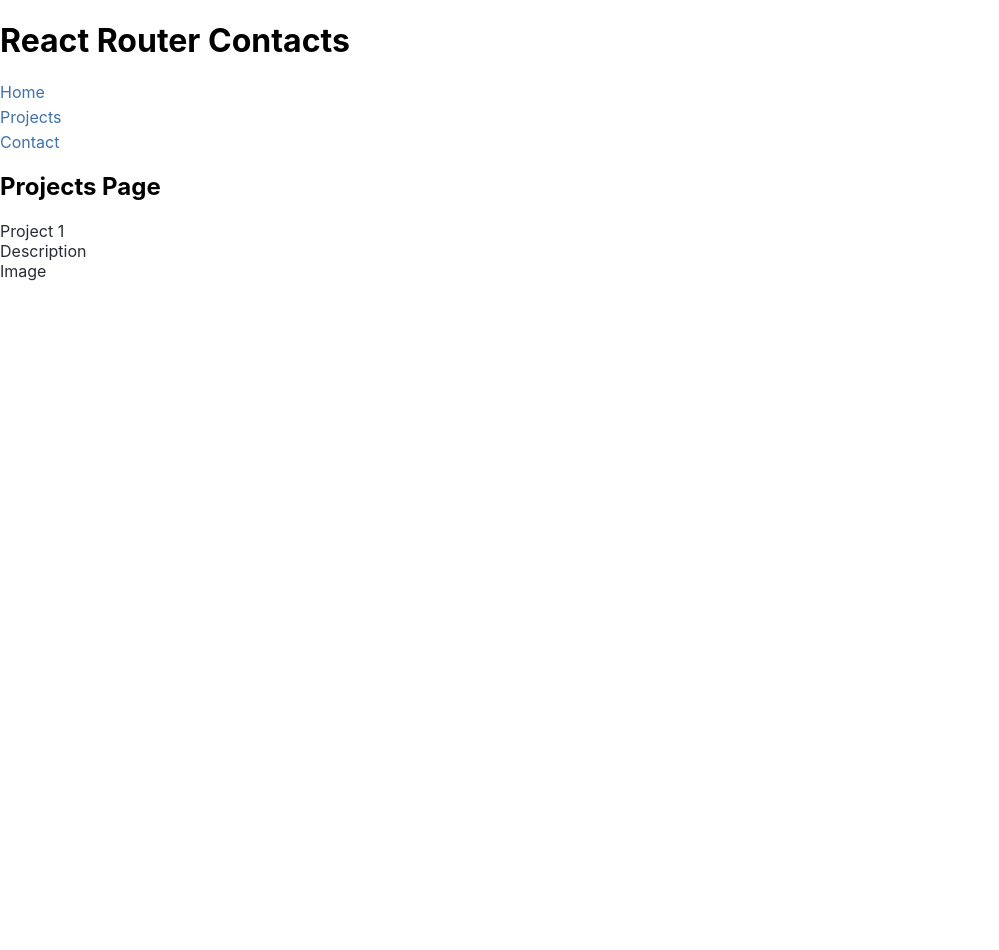
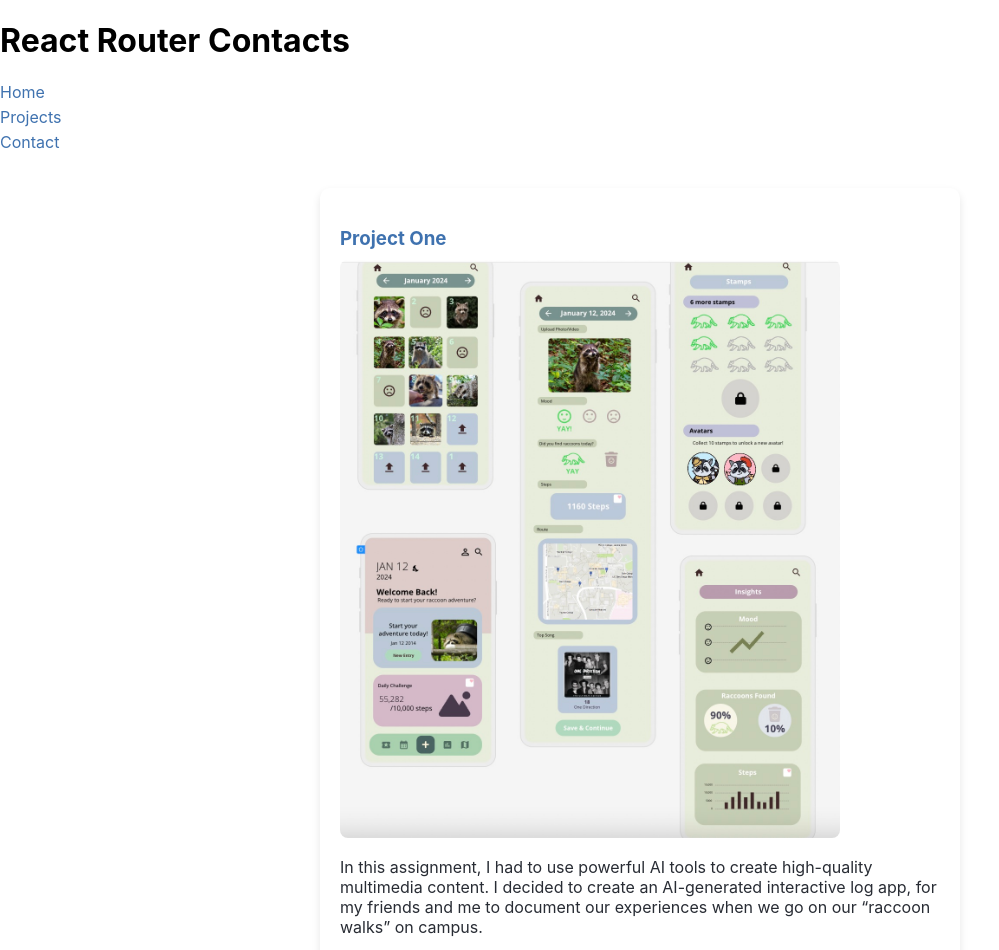
Before and after one commit to nicolecheng7603/COGS125, a React (Create React App) app: page /projects in a window 1280 px wide. Shown: the top 950 px of the page, without its empty margins (0-999 px from the left). Before the commit the page ends 800 px from the top, so only its background shows below. Built offline with nearby package versions, Linux system fonts and the light colour scheme.

Commit message:
Update Projects.js

```diff
--- a/src/Projects.js
+++ b/src/Projects.js
@@ -1,12 +1,38 @@
+// Projects.js
 import React from 'react';
+import { motion, LayoutGroup } from 'framer-motion';
+import './Projects.css';
+import image1 from './assets/image1.jpg';
 
 function Projects() {
   return (
-    <div>
-      <h2>Projects Page</h2>
-      <p>Project 1 </p>
-      <p>Description</p>
-      <p>Image</p>
+    <div className="projects-container">
+      <LayoutGroup>
+        <motion.div
+          layout
+          className="project-card"
+          initial={{ opacity: 0 }}
+          animate={{ opacity: 1 }}
+          transition={{ duration: 0.5 }}
+        >
+          <h3>Project One</h3>
+          <img
+            src={image1}
+            alt="Project One"
+            className="project-image"
+            style={{ width: '500px', height: 'auto' }}
+          />
+          <p>
+          In this assignment, I had to use powerful AI tools to create high-quality multimedia content.
+          I decided to create an AI-generated interactive log app,  for my friends and me to document our
+          experiences when we go on our “raccoon walks” on campus.
+          </p>
+          <a href="https://app.uizard.io/p/ffc18f6e/preview" target="_blank" rel="noopener noreferrer">
+            <button className="prototype-button">Clickable Prototype</button>
+          </a>
+        </motion.div>
+        {/* Add other project cards similarly */}
+      </LayoutGroup>
     </div>
   );
 }
```
